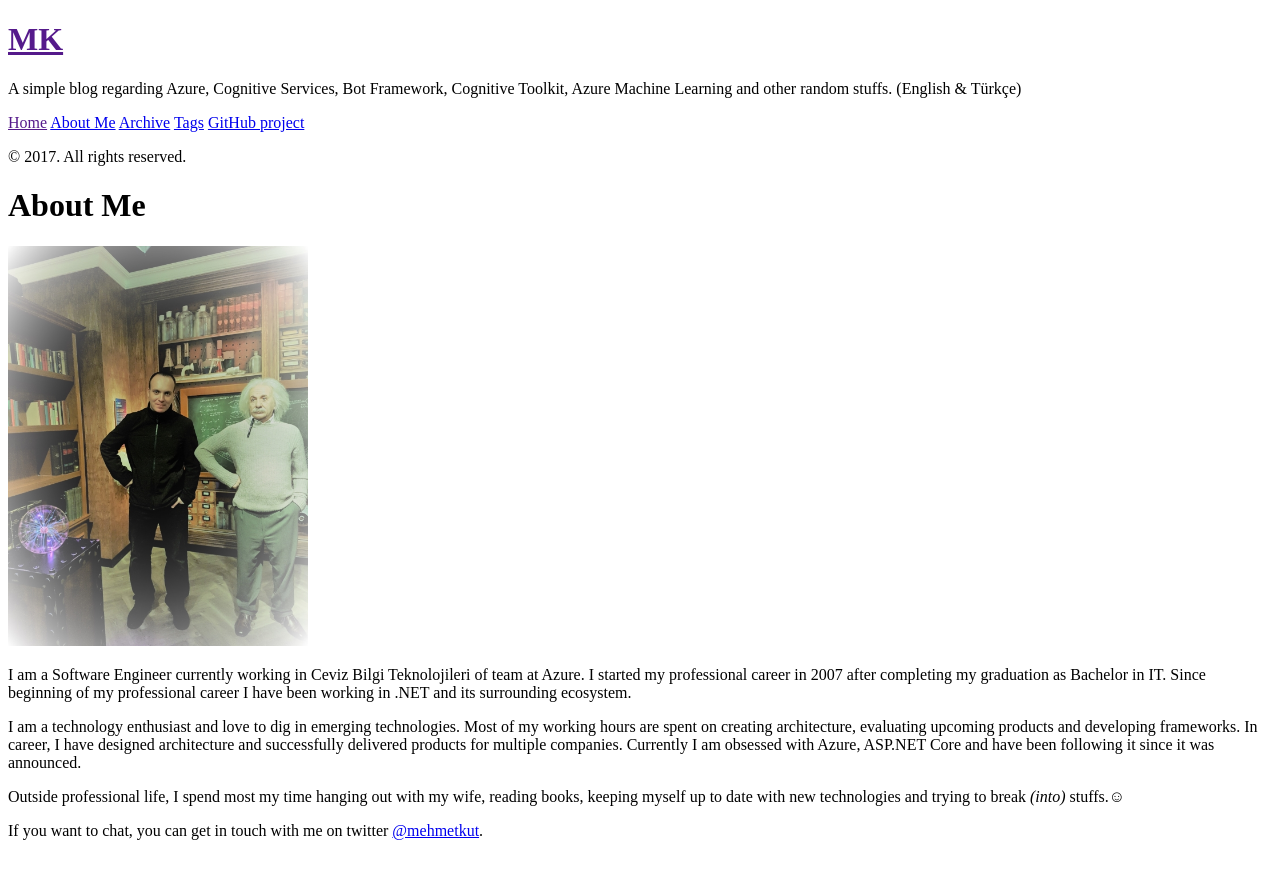
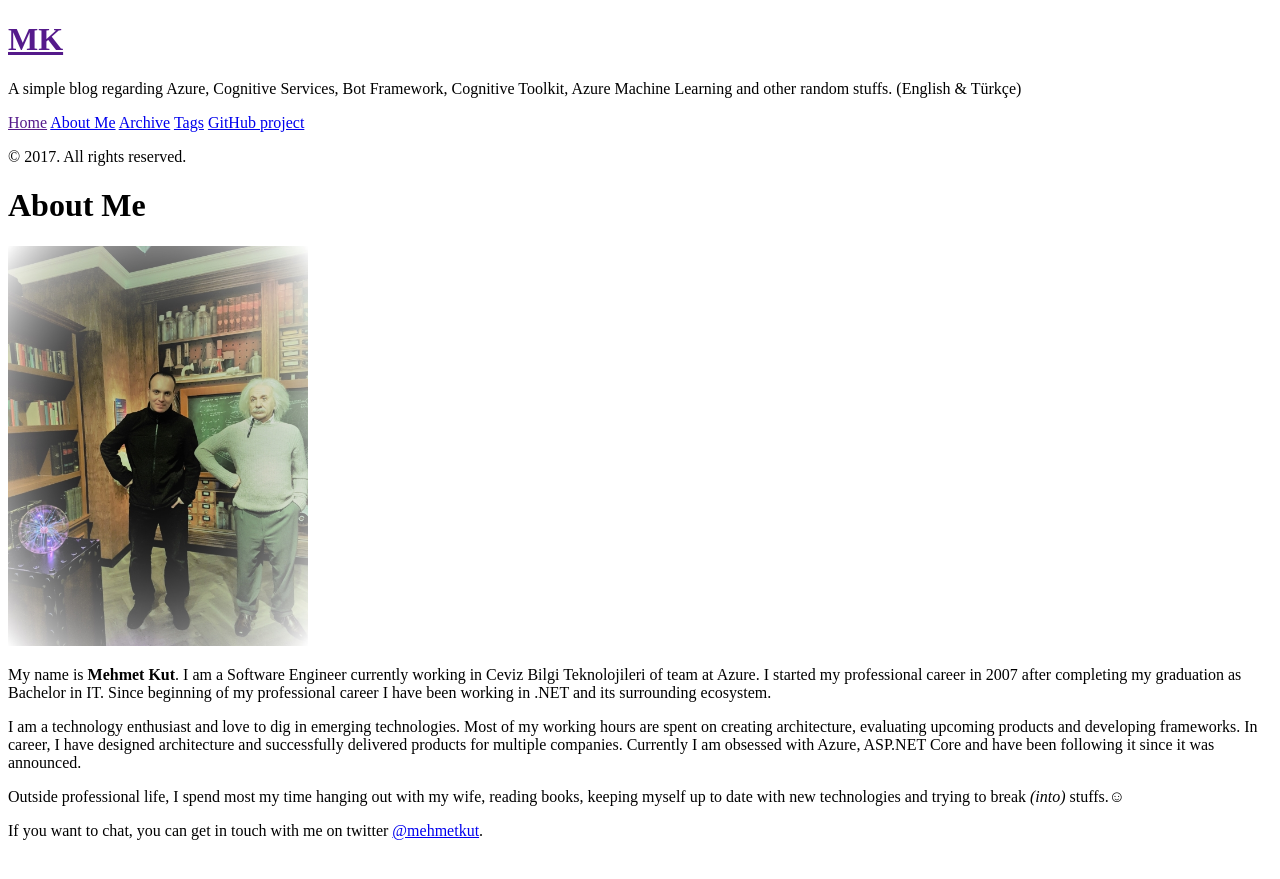
Before and after one commit to mehmetkut/mehmetkut.github.io, a Jekyll site: the page built from about.md, in a window 1280 px wide. Shown: the top 879 px of the page. Built offline with Jekyll 4.4.1, drawn with Linux system fonts in a browser that asks for light colours; comment, search, counter and statistics services are not loaded.

Commit message:
about and comments md changed.

```diff
--- a/_includes/comments.html
+++ b/_includes/comments.html
@@ -3,7 +3,7 @@
 <div id="disqus_thread"></div>
 <script type="text/javascript">
   /* * * CONFIGURATION VARIABLES: EDIT BEFORE PASTING INTO YOUR WEBPAGE * * */
-  var disqus_shortname = 'mehmetkutgithubio'; // required: replace example with your forum shortname
+  var disqus_shortname = 'mehmetkut'; // required: replace example with your forum shortname
   var disqus_identifier = "{{ site.disqusid }}{{ page.url }}";
   var disqus_url = "{{ site.url }}{{ page.url }}";
 
--- a/about.md
+++ b/about.md
@@ -7,7 +7,7 @@ title: About Me
 <img class="Centered" src= " {{ site.url }}/assets/images/me.jpg" height="400px" />
 </div>
 
-I am a Software Engineer currently working in Ceviz Bilgi Teknolojileri of team at Azure. I started my professional career in 2007 after completing my graduation as Bachelor in IT. Since beginning of my professional career I have been working in .NET and its surrounding ecosystem.
+My name is **Mehmet Kut**. I am a Software Engineer currently working in Ceviz Bilgi Teknolojileri of team at Azure. I started my professional career in 2007 after completing my graduation as Bachelor in IT. Since beginning of my professional career I have been working in .NET and its surrounding ecosystem.
 
 I am a technology enthusiast and love to dig in emerging technologies. Most of my working hours are spent on creating architecture, evaluating upcoming products and developing frameworks. In career, I have designed architecture and successfully delivered products for multiple companies. Currently I am obsessed with Azure, ASP.NET Core and have been following it since it was announced.
 
```
Also changed, not shown: _posts/2017-05-11-azure-functions-ile-veritabani-islemleri-tr.md (+4 -2 lines).
